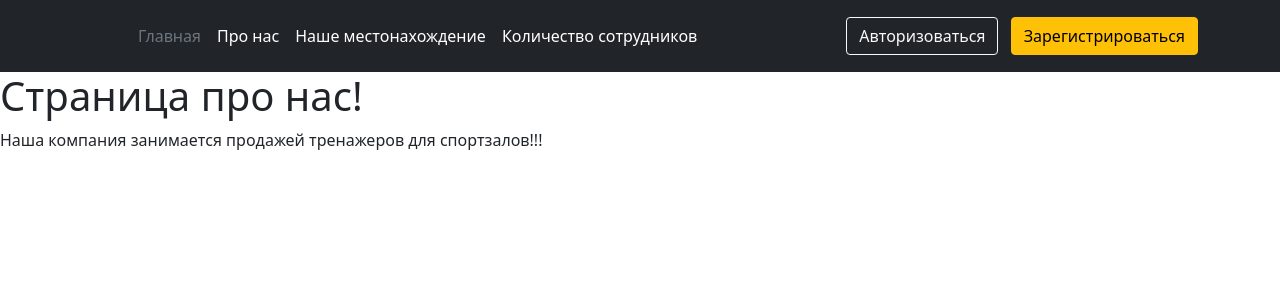
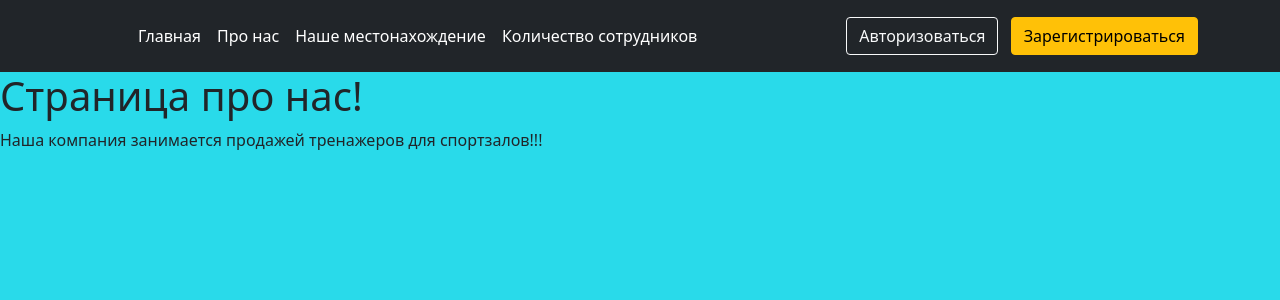
Before and after one commit to Alex232425/-, a Django app: page /about in a window 1280 px wide. Shown: the top 300 px of the page. Run offline with Django 4.2, Linux system fonts and the light colour scheme.

Commit message:
tik-04: новые цвета

```diff
--- a/упражнение/повторы/templates/повторы/about.html
+++ b/упражнение/повторы/templates/повторы/about.html
@@ -6,8 +6,10 @@
     <title>Страница про нас</title>
 
      <link rel="stylesheet" href="https://cdn.jsdelivr.net/npm/bootstrap@5.1.3/dist/css/bootstrap.min.css">
+    <link rel="stylesheet" href="main.css" type="text/css">
 </head>
-<body>
+<body class="blue">
+
       <div class="b-example-divider"></div>
 <header class="p-3 bg-dark text-white">
     <div class="container">
@@ -17,7 +19,7 @@
         </a>
 
         <ul class="nav col-12 col-lg-auto me-lg-auto mb-2 justify-content-center mb-md-0">
-          <li><a href="index.html" class="nav-link px-2 text-secondary">Главная</a></li>
+          <li><a href="index.html" class="nav-link px-2 text-white">Главная</a></li>
             <li><a href="about.html" class="nav-link px-2 text-white">Про нас</a></li>
           <li><a href="location.html" class="nav-link px-2 text-white">Наше местонахождение</a></li>
           <li><a href="ourstaff.html" class="nav-link px-2 text-white">Количество сотрудников</a></li>
--- a/упражнение/повторы/templates/повторы/index.html
+++ b/упражнение/повторы/templates/повторы/index.html
@@ -6,6 +6,7 @@
     <title>Главная страница</title>
 
     <link rel="stylesheet" href="https://cdn.jsdelivr.net/npm/bootstrap@5.1.3/dist/css/bootstrap.min.css">
+    <link rel="stylesheet" href="main.css" type="text/css">
 </head>
 <body>
 
@@ -18,7 +19,7 @@
         </a>
 
         <ul class="nav col-12 col-lg-auto me-lg-auto mb-2 justify-content-center mb-md-0">
-          <li><a href="index.html" class="nav-link px-2 text-secondary">Главная</a></li>
+          <li><a href="index.html" class="nav-link px-2 text-white">Главная</a></li>
             <li><a href="about.html" class="nav-link px-2 text-white">Про нас</a></li>
           <li><a href="location.html" class="nav-link px-2 text-white">Наше местонахождение</a></li>
           <li><a href="ourstaff.html" class="nav-link px-2 text-white">Количество сотрудников</a></li>
--- a/упражнение/повторы/templates/повторы/location.html
+++ b/упражнение/повторы/templates/повторы/location.html
@@ -5,8 +5,9 @@
     <title>Наше местонахождение</title>
 
      <link rel="stylesheet" href="https://cdn.jsdelivr.net/npm/bootstrap@5.1.3/dist/css/bootstrap.min.css">
+    <link rel="stylesheet" href="main.css" type="text/css">
 </head>
-<body>
+<body class="red">
 
 <div class="b-example-divider"></div>
 <header class="p-3 bg-dark text-white">
@@ -17,7 +18,7 @@
         </a>
 
         <ul class="nav col-12 col-lg-auto me-lg-auto mb-2 justify-content-center mb-md-0">
-          <li><a href="index.html" class="nav-link px-2 text-secondary">Главная</a></li><li><a href="about.html" class="nav-link px-2 text-white">Про нас</a></li>
+          <li><a href="index.html" class="nav-link px-2 text-white">Главная</a></li><li><a href="about.html" class="nav-link px-2 text-white">Про нас</a></li>
           <li><a href="location.html" class="nav-link px-2 text-white">Наше местонахождение</a></li>
           <li><a href="ourstaff.html" class="nav-link px-2 text-white">Количество сотрудников</a></li>
 
--- /dev/null
+++ b/упражнение/повторы/templates/повторы/main.css
@@ -0,0 +1,20 @@
+body{
+background-color:yellow;
+
+}
+
+.blue{
+background-color:#29DAEA  ;
+
+}
+
+.green{
+background-color:#8BEB29 ;
+
+}
+
+
+.red{
+background-color:#D229EB ;
+
+}
--- a/упражнение/повторы/templates/повторы/ourstaff.html
+++ b/упражнение/повторы/templates/повторы/ourstaff.html
@@ -5,8 +5,9 @@
     <title>Количество сотрудников</title>
 
      <link rel="stylesheet" href="https://cdn.jsdelivr.net/npm/bootstrap@5.1.3/dist/css/bootstrap.min.css">
+    <link rel="stylesheet" href="main.css" type="text/css">
 </head>
-<body>
+<body class="green">
 
 <div class="b-example-divider"></div>
 <header class="p-3 bg-dark text-white">
@@ -17,7 +18,7 @@
         </a>
 
         <ul class="nav col-12 col-lg-auto me-lg-auto mb-2 justify-content-center mb-md-0">
-          <li><a href="index.html" class="nav-link px-2 text-secondary">Главная</a></li>
+          <li><a href="index.html" class="nav-link px-2 text-white">Главная</a></li>
             <li><a href="about.html" class="nav-link px-2 text-white">Про нас</a></li>
           <li><a href="location.html" class="nav-link px-2 text-white">Наше местонахождение</a></li>
           <li><a href="ourstaff.html" class="nav-link px-2 text-white">Количество сотрудников</a></li>
```
